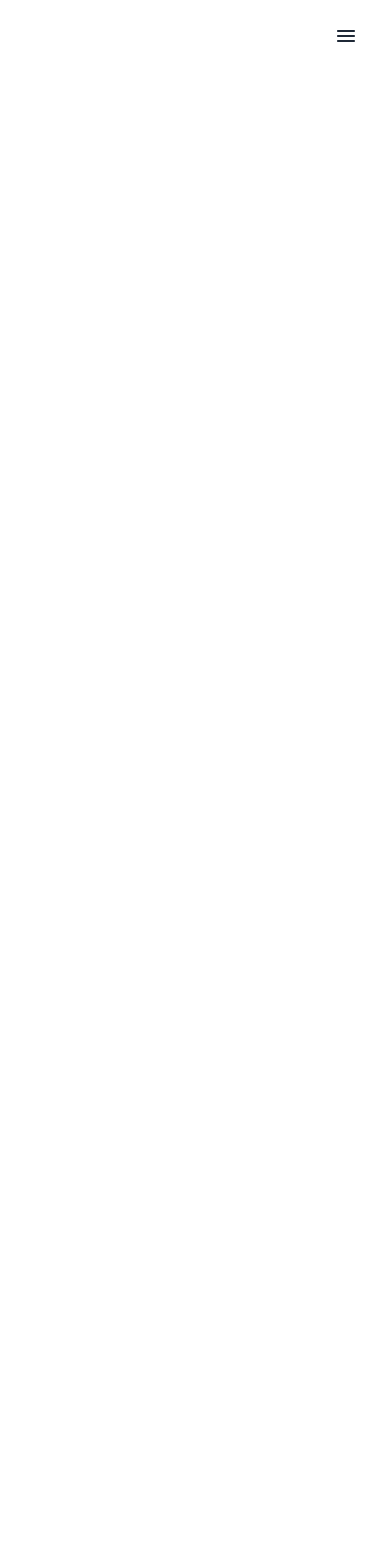
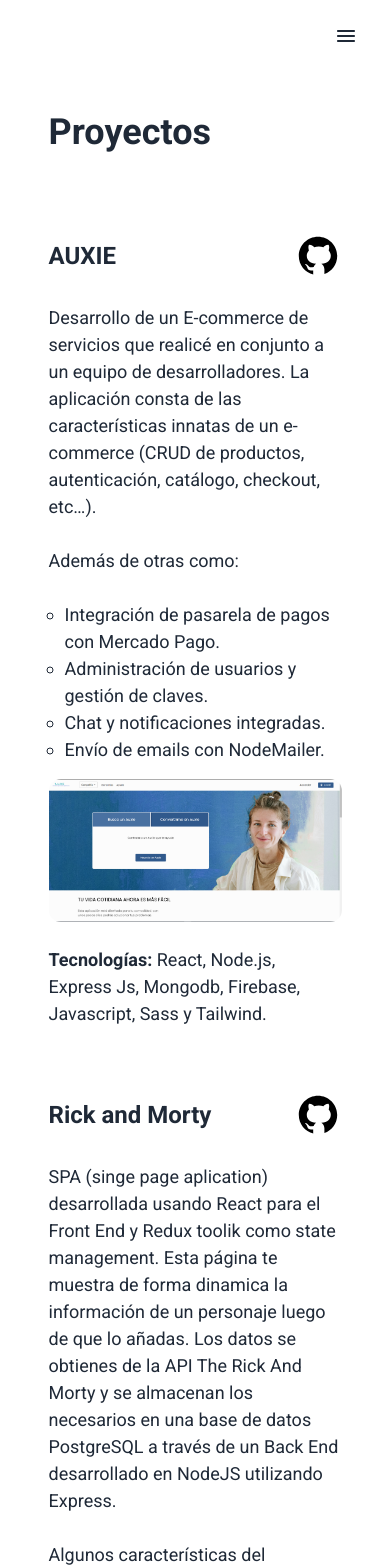
Before and after one commit to Milagrosgzmn/MilagrosgzmnPortfolio, a Next.js app in the folder myportfolio/: page /projects in a window 390 px wide. Shown: the top 1568 px of the page. Before the commit the page ends 844 px from the top, so only its background shows below. Built offline with nearby package versions, Linux system fonts and the light colour scheme.

Commit message:
feat: created porjects page and components

```diff
--- a/myportfolio/src/app/projects/page.tsx
+++ b/myportfolio/src/app/projects/page.tsx
@@ -1,7 +1,71 @@
+import './styles.css';
 export default function Projects() {
+
+    const projects = [
+        {
+        title:'AUXIE',
+        description:'<p>Desarrollo de un E-commerce de servicios que realicé en conjunto a un equipo de desarrolladores. La aplicación consta de las características innatas de un e-commerce (CRUD de productos, autenticación, catálogo, checkout, etc…).</p><br/><p>Además de otras como: </p><br/><ol><li>Integración de pasarela de pagos con Mercado Pago.</li><li>Administración de usuarios y gestión de claves.</li><li>Chat y notificaciones integradas.</li><li>Envío de emails con NodeMailer.</li></ol>',
+        image:'/assets/auxiebg.png',
+        stack:'React, Node.js, Express Js, Mongodb, Firebase, Javascript, Sass y Tailwind.',
+        deploy:'',
+        repo:'https://github.com/DiazAdriel0/AUXIE-App',
+        },
+        {
+        title:'Rick and Morty',
+        description:"<p>SPA (singe page aplication) desarrollada usando React para el Front End y Redux toolik como state management. Esta página te muestra de forma dinamica la información de un personaje luego de que lo añadas. Los datos se obtienes de la API <a target='_blank' href='https://rickandmortyapi.com/'>The Rick And Morty</a> y se almacenan los necesarios en una base de datos PostgreSQL a través de un Back End desarrollado en NodeJS utilizando Express.</p><br/><p>Algunos características del proyecto:</p><ol><br/><li>Registro de nuevos usuarios e inicio de sesión.</li><li>Barra de busquedas para añadir personajes.</li><li>Almacenamiento de personajes favoritos.</li><li>Filtros y ordenamientos.</li></ol>",
+        image:'/assets/rickAndMortyAPI.png',
+        stack:'React, Node.js, Express Js, postgreSQL, Javascript.',
+        deploy:'https://rick-and-morty-seven-blond.vercel.app/',
+        repo:'https://github.com/Milagrosgzmn/rick_and_morty',
+        },
+        {
+        title:'Countries',
+        description:"<p>Una SPA que consume datos de una API local, y permite la visualización de información general y detallada de distintos países, entre las funcionalidades que dispone esta APP está el filtrar y ordenar países por diferentes variables como continente, actividades, población, alfabeticamente, además de la creación de nuevos actividades a realizar en cada país, mediante un formulario controlado.</p>",
+        image:'/assets/individualP.png',
+        stack:'React, Node.js, Express Js, postgreSQL, Javascript.',
+        deploy:'',
+        repo:'https://github.com/Milagrosgzmn/cr-pi-countries',
+        },
+        {
+        title:'Encuesta Dinámica',
+        description:'Este proyecto es una solución para un desafío en el que se requería renderizar un formulario dinámico a partir de un archivo JSON. La solución implica el uso de dos servidores: uno para servir como una API que proporciona datos desde el archivo JSON y otro para responder a las solicitudes del frontend.',
+        image:'/assets/surveyChallenge.png',
+        stack:'React, JavaScript, Node Js, Express Js, PostgreSQL, Redux y Tailwind.',
+        deploy:'https://survey-challenge.vercel.app/',
+        repo:'https://github.com/Milagrosgzmn/survey_challenge',
+        },
+    ]
     return(
-        <section>
-            <h1>Projects</h1>
+        <section className="pt-20 w-10/12 mx-auto">
+            <h2 className="px-4 py-8 text-4xl font-bold ">Proyectos</h2>
+            {
+                projects.map(project =>(
+                    <article className=" projectCard p-4 my-8" key={project.title}>
+                        <div className="flex justify-between items-center">
+                            <a target="_blank" href={project.deploy ? project.deploy : ''}><h3
+                            className="text-2xl font-semibold
+                            hover:text-sky-500"
+                            >{project.title}</h3></a>
+                            <div className="bg-white rounded-full"><a  href={project.repo} target="_blank"><svg
+                            className="h-12 w-12"
+                            xmlns="http://www.w3.org/2000/svg" x="0px" y="0px" width="100" height="100" viewBox="0 0 30 30">
+                                <path d="M15,3C8.373,3,3,8.373,3,15c0,5.623,3.872,10.328,9.092,11.63C12.036,26.468,12,26.28,12,26.047v-2.051 c-0.487,0-1.303,0-1.508,0c-0.821,0-1.551-0.353-1.905-1.009c-0.393-0.729-0.461-1.844-1.435-2.526 c-0.289-0.227-0.069-0.486,0.264-0.451c0.615,0.174,1.125,0.596,1.605,1.222c0.478,0.627,0.703,0.769,1.596,0.769 c0.433,0,1.081-0.025,1.691-0.121c0.328-0.833,0.895-1.6,1.588-1.962c-3.996-0.411-5.903-2.399-5.903-5.098 c0-1.162,0.495-2.286,1.336-3.233C9.053,10.647,8.706,8.73,9.435,8c1.798,0,2.885,1.166,3.146,1.481C13.477,9.174,14.461,9,15.495,9 c1.036,0,2.024,0.174,2.922,0.483C18.675,9.17,19.763,8,21.565,8c0.732,0.731,0.381,2.656,0.102,3.594 c0.836,0.945,1.328,2.066,1.328,3.226c0,2.697-1.904,4.684-5.894,5.097C18.199,20.49,19,22.1,19,23.313v2.734 c0,0.104-0.023,0.179-0.035,0.268C23.641,24.676,27,20.236,27,15C27,8.373,21.627,3,15,3z"></path>
+                                </svg></a>
+                            </div>
+                        </div>
+                        <div className="flex flex-col md:flex-row justify-between py-6">
+                            <div className='w-full md:w-3/5'
+                            dangerouslySetInnerHTML={{ __html: project.description }} />
+                            <div className="pt-4 w-full md:pt-0 md:w-2/6">
+                                <img className="rounded-xl" src={`${project.image}`} alt={`proyecto titulado ${project.title}`} />
+                            </div>
+                        </div>
+                        <p><span className='font-semibold'>Tecnologías: </span>{project.stack}</p>
+
+                    </article>
+                ))
+            }
+
         </section>
     )
 }
--- /dev/null
+++ b/myportfolio/src/app/projects/styles.css
@@ -0,0 +1,9 @@
+.projectCard li{
+    font-weight: 400;
+    list-style: circle;
+    margin-left: 1rem;
+    transition: 0s ease;
+}
+.projectCard{
+    font-size: 1.125rem;
+}
--- /dev/null
+++ b/myportfolio/src/components/projectsShort/projectComp.tsx
@@ -0,0 +1,9 @@
+import Slider from "./slider";
+
+export default function ProjectComp() {
+    return(
+        <article className="w-full">
+            <Slider/>
+        </article>
+    )
+}
--- a/myportfolio/src/components/projectsShort/slider.tsx
+++ b/myportfolio/src/components/projectsShort/slider.tsx
@@ -3,15 +3,11 @@
 import ArrowLeftRoundedIcon from '@mui/icons-material/ArrowLeftRounded';
 import ArrowRightRoundedIcon from '@mui/icons-material/ArrowRightRounded';
 import CircleRoundedIcon from '@mui/icons-material/CircleRounded';
+import { link } from 'fs';
 
 import { useState, useEffect } from "react";
 
 export default function Slider() {
-
-    useEffect(() => {
-      console.log(slides[currentImage].url)
-    }, [])
-
 
     const slides =[
         {url: '/assets/auxiebg.png'},
@@ -20,10 +16,10 @@ export default function Slider() {
         {url: '/assets/surveyChallenge.png'},
     ]
     const repository =[
-        {link:''},
-        {link:''},
-        {link:''},
-        {link:''}
+        {link:'https://github.com/DiazAdriel0/AUXIE-App'},
+        {link:'https://github.com/Milagrosgzmn/cr-pi-countries'},
+        {link:'https://github.com/Milagrosgzmn/rick_and_morty'},
+        {link:'https://github.com/Milagrosgzmn/survey_challenge'}
     ]
 
     const [currentImage, setCurrentImage] = useState(0);
@@ -43,9 +39,17 @@ export default function Slider() {
     }
 
     return(
-        <div className=" max-w-[56rem] h-[35rem] w-full mx-auto py-16 px-4 relative group">
+        <div className=" max-w-[36.8rem] h-[23rem]  w-full mx-auto py-8 px-4 relative group">
             <div style={{backgroundImage:`url(${slides[currentImage].url})`}}
             className="w-full h-full rounded-2xl bg-center bg-cover duration-500 ease">
+                <div className="absolute inset-3.5 rounded-2xl flex items-center justify-center bg-black/40 opacity-0 transition-opacity group-hover:opacity-100">
+                <div className="bg-white rounded-full"><a  href={repository[currentImage].link} target="_blank"><svg
+                            className="h-12 w-12"
+                            xmlns="http://www.w3.org/2000/svg" x="0px" y="0px" width="100" height="100" viewBox="0 0 30 30">
+                                <path d="M15,3C8.373,3,3,8.373,3,15c0,5.623,3.872,10.328,9.092,11.63C12.036,26.468,12,26.28,12,26.047v-2.051 c-0.487,0-1.303,0-1.508,0c-0.821,0-1.551-0.353-1.905-1.009c-0.393-0.729-0.461-1.844-1.435-2.526 c-0.289-0.227-0.069-0.486,0.264-0.451c0.615,0.174,1.125,0.596,1.605,1.222c0.478,0.627,0.703,0.769,1.596,0.769 c0.433,0,1.081-0.025,1.691-0.121c0.328-0.833,0.895-1.6,1.588-1.962c-3.996-0.411-5.903-2.399-5.903-5.098 c0-1.162,0.495-2.286,1.336-3.233C9.053,10.647,8.706,8.73,9.435,8c1.798,0,2.885,1.166,3.146,1.481C13.477,9.174,14.461,9,15.495,9 c1.036,0,2.024,0.174,2.922,0.483C18.675,9.17,19.763,8,21.565,8c0.732,0.731,0.381,2.656,0.102,3.594 c0.836,0.945,1.328,2.066,1.328,3.226c0,2.697-1.904,4.684-5.894,5.097C18.199,20.49,19,22.1,19,23.313v2.734 c0,0.104-0.023,0.179-0.035,0.268C23.641,24.676,27,20.236,27,15C27,8.373,21.627,3,15,3z"></path>
+                                </svg></a>
+                            </div>
+        </div>
             </div>
             <div className="hidden group-hover:block absolute top-1/2 -translate-x-0 -translate-y-1/2 left-5 rounded-full mx-2 bg-black/20 cursor-pointer"
             onClick={prevSlide}>
@@ -62,11 +66,13 @@ export default function Slider() {
                     onClick={()=>goToSlide(i)}
                     className="p-2 cursor-pointer"
                     >
-                    <CircleRoundedIcon className='text-base hover:text-indigo-500'></CircleRoundedIcon>
+                    <CircleRoundedIcon className='p-0.5 text-base
+                     hover:text-sky-500 '></CircleRoundedIcon>
                     </div>
                 ))
                 }
             </div>
+
         </div>
     )
 }
```
